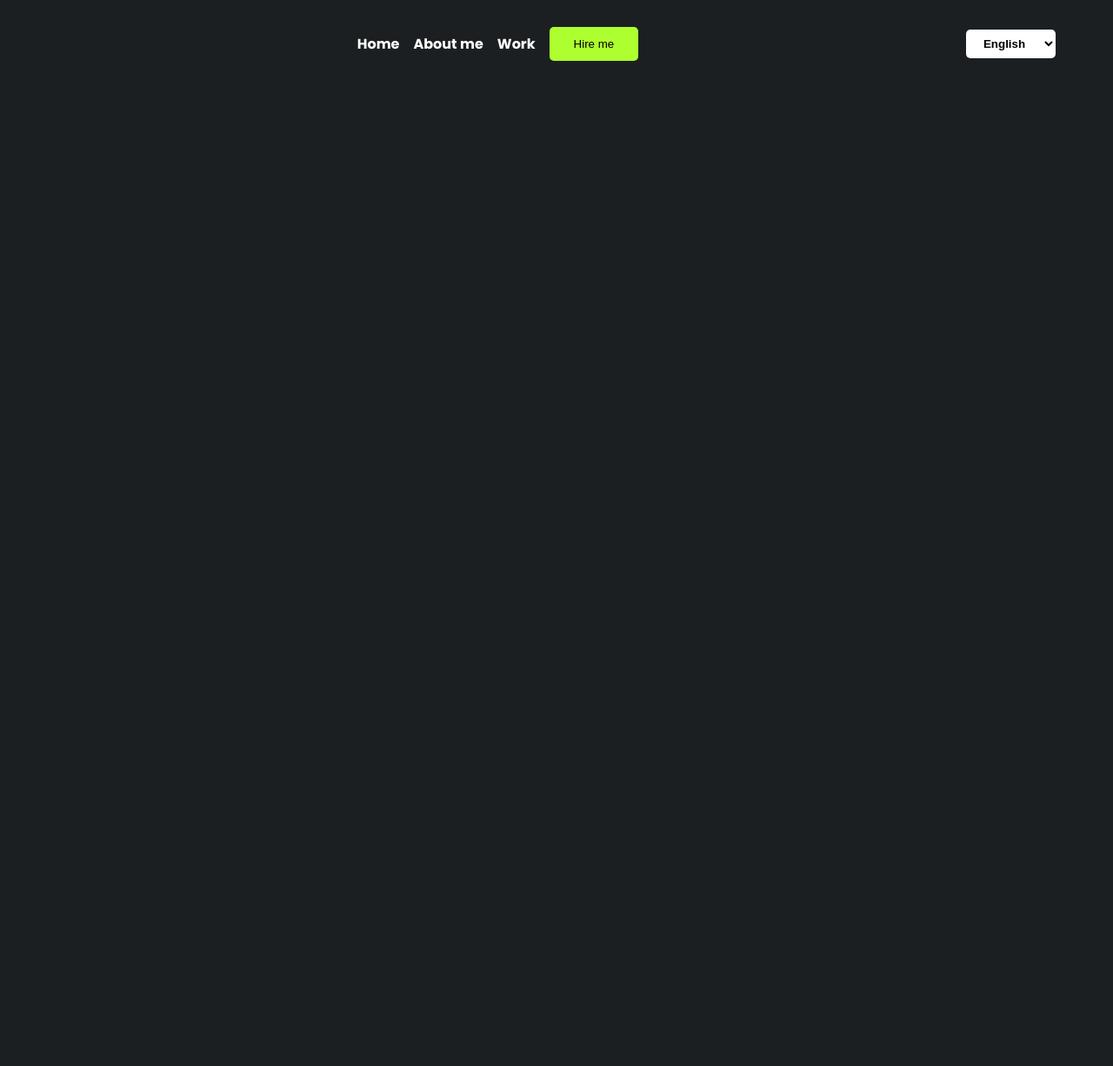
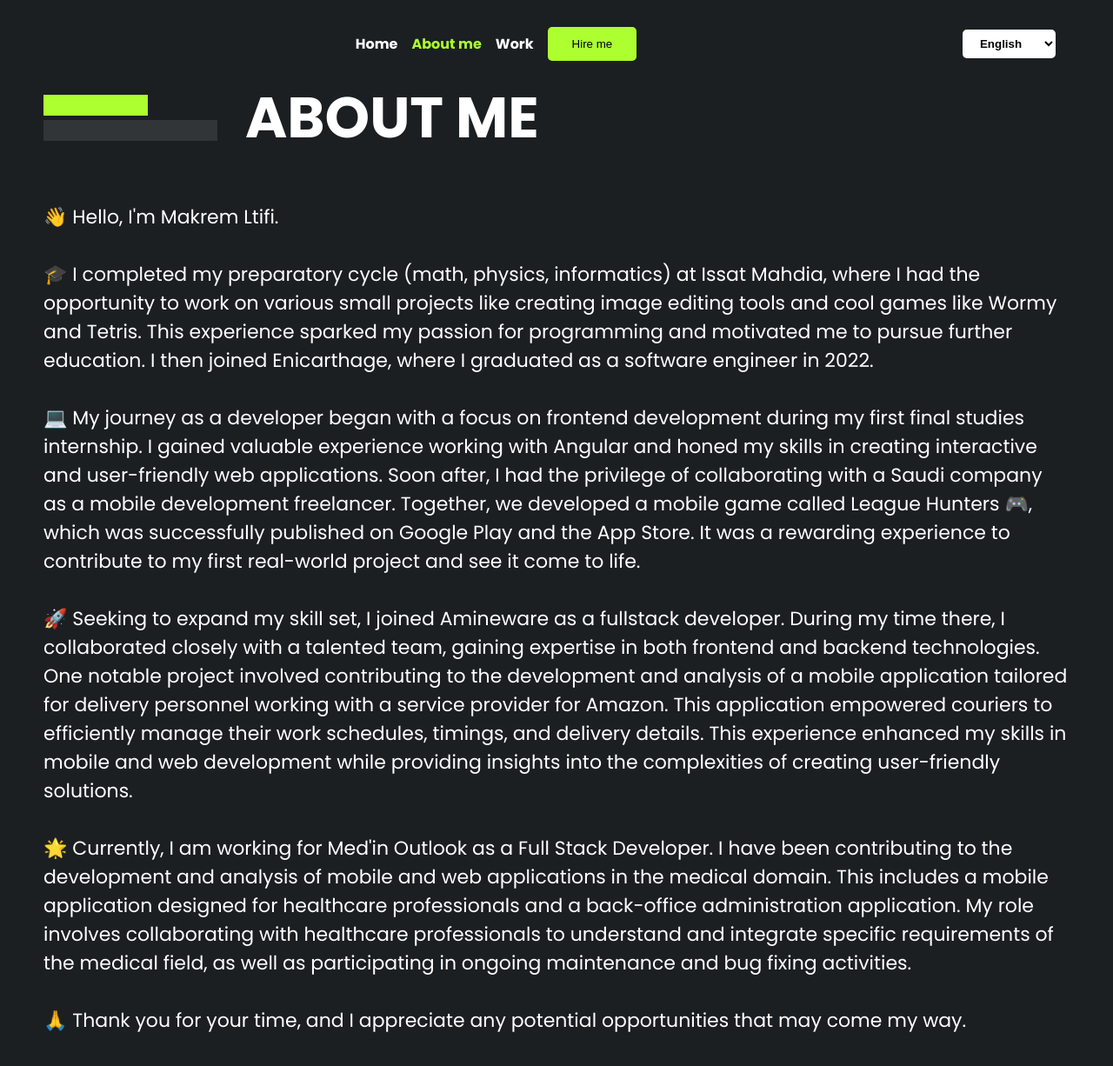
Before and after one commit to makrem7/portfolio, a React (Create React App) app: page /about in a window 1280 px wide. Shown: the top 1226 px of the page at 87% size. Before the commit the page ends 800 px from the top, so only its background shows below. Built offline with nearby package versions, Linux system fonts and the light colour scheme.

Commit message:
changed about me

```diff
--- a/package.json
+++ b/package.json
@@ -1,3 +1,4 @@
+
 {
   "homepage": "https://makrem7.github.io/portfolio",
   "name": "portfolio",
--- a/src/App.js
+++ b/src/App.js
@@ -4,7 +4,7 @@ import About from "./Pages/About/About";
 import Home from "./Pages/Home/Home";
 import Work from "./Pages/Work/Work";
 import Contact from "./Pages/Contact/Contact"; // Import the Contact component
-import { BrowserRouter as Router, Routes, Route } from 'react-router-dom';
+import { BrowserRouter as Router, Routes, Route, Navigate } from 'react-router-dom';
 
 function App() {
   const [selectedLanguage, setSelectedLanguage] = useState("en");
@@ -19,9 +19,10 @@ function App() {
         <Navbar selectedLanguage={selectedLanguage} onLanguageChange={handleLanguageChange} />
         <Routes>
           <Route path="/portfolio" element={<Home selectedLanguage={selectedLanguage} />} />
-          <Route path="/portfolio/about" element={<About selectedLanguage={selectedLanguage} />} />
-          <Route path="/portfolio/work" element={<Work selectedLanguage={selectedLanguage} />} />
-          <Route path="/portfolio/contact" element={<Contact selectedLanguage={selectedLanguage} />} /> {/* Include the Contact component */}
+          <Route path="/about" element={<About selectedLanguage={selectedLanguage} />} />
+          <Route path="/work" element={<Work selectedLanguage={selectedLanguage} />} />
+          {/*<Route path="/contact" element={<Contact selectedLanguage={selectedLanguage} />} />*/}
+          <Route path="*" element={<Navigate to="/portfolio" />} />
         </Routes>
       </Router>
     </>
--- a/src/Components/Navbar/Navbar.jsx
+++ b/src/Components/Navbar/Navbar.jsx
@@ -56,14 +56,14 @@ const Navbar = ({ selectedLanguage, onLanguageChange }) => {
             </NavLink>
           </li>
           <li>
-            <NavLink to="/portfolio/about" className={({ isActive, isPending }) =>
+            <NavLink to="/about" className={({ isActive, isPending }) =>
                   isPending ? "pending" : isActive ? "active-link" : ""
                 }>
               {translations[selectedLanguage].about}
             </NavLink>
           </li>
           <li>
-            <NavLink to="/portfolio/work" className={({ isActive, isPending }) =>
+            <NavLink to="/work" className={({ isActive, isPending }) =>
                   isPending ? "pending" : isActive ? "active-link" : ""
                 }>
               {translations[selectedLanguage].work}
@@ -95,8 +95,8 @@ const Navbar = ({ selectedLanguage, onLanguageChange }) => {
       <div className="language-select">
         <select value={selectedLanguage} onChange={handleLanguageChange}>
           <option value="en">English</option>
-          <option value="de">German</option>
-          <option value="fr">French</option>
+          <option value="de">Deutsch</option>
+          <option value="fr">Français</option>
         </select>
       </div>
     </nav>
--- a/src/Pages/About/About.js
+++ b/src/Pages/About/About.js
@@ -14,47 +14,110 @@ import {
   BiLogoMongodb,
   BiLogoFlutter,
 } from "react-icons/bi";
-import { SiTailwindcss, SiExpress, SiDocker, SiSwagger, SiGit } from "react-icons/si";
-import { FaAndroid, FaApple } from "react-icons/fa";
-import { DiLinux, DiApple } from "react-icons/di";
+import { SiDocker, SiSwagger, SiGit } from "react-icons/si";
+import { FaAndroid, DiApple } from "react-icons/fa";
+import { DiLinux } from "react-icons/di";
 
 const About = ({ selectedLanguage }) => {
   // Define translations for different languages
   const translations = {
     en: {
       aboutHeading: "About me",
-      aboutText: `👋 Hi there! I'm Makrem, a software development engineer with a passion for crafting innovative solutions using the latest technologies. With expertise in Full Stack development, I excel in creating dynamic and user-friendly applications for both mobile and web platforms.
-
-💻 My proficiency spans across a range of technologies including Flutter, Dart, Angular, Node.js, MongoDB, and more. Whether it's building intuitive user interfaces or architecting robust backend systems, I thrive on tackling complex challenges and delivering impactful solutions.
-
-🚀 From my experience collaborating on projects in various domains like healthcare and logistics, I've honed my skills in understanding domain-specific requirements and translating them into scalable software solutions.
-
-🌐 I'm eager to continue my journey in the tech world, constantly learning and adapting to new technologies to stay ahead of the curve. Let's connect and explore opportunities to create something extraordinary together!`,
+      aboutText: (
+        <>
+          <p>
+            👋 Hello, I'm Makrem Ltifi.
+          </p>
+          <br></br>
+          <p>
+            🎓 I completed my preparatory cycle (math, physics, informatics) at Issat Mahdia, where I had the opportunity to work on various small projects like creating image editing tools and cool games like Wormy and Tetris. This experience sparked my passion for programming and motivated me to pursue further education. I then joined Enicarthage, where I graduated as a software engineer in 2022.
+          </p>
+          <br></br>
+          <p>
+            💻 My journey as a developer began with a focus on frontend development during my first final studies internship. I gained valuable experience working with Angular and honed my skills in creating interactive and user-friendly web applications. Soon after, I had the privilege of collaborating with a Saudi company as a mobile development freelancer. Together, we developed a mobile game called League Hunters 🎮, which was successfully published on Google Play and the App Store. It was a rewarding experience to contribute to my first real-world project and see it come to life.
+          </p>
+          <br></br>
+          <p>
+            🚀 Seeking to expand my skill set, I joined Amineware as a fullstack developer. During my time there, I collaborated closely with a talented team, gaining expertise in both frontend and backend technologies. One notable project involved contributing to the development and analysis of a mobile application tailored for delivery personnel working with a service provider for Amazon. This application empowered couriers to efficiently manage their work schedules, timings, and delivery details. This experience enhanced my skills in mobile and web development while providing insights into the complexities of creating user-friendly solutions.
+          </p>
+          <br></br>
+          <p>
+            🌟 Currently, I am working for Med'in Outlook as a Full Stack Developer. I have been contributing to the development and analysis of mobile and web applications in the medical domain. This includes a mobile application designed for healthcare professionals and a back-office administration application. My role involves collaborating with healthcare professionals to understand and integrate specific requirements of the medical field, as well as participating in ongoing maintenance and bug fixing activities.
+          </p>
+          <p>
+          <br></br>
+            🙏 Thank you for your time, and I appreciate any potential opportunities that may come my way.
+          </p>
+          <br></br>
+        </>
+      ),
       stuffIKnow: "Stuff I know:",
     },
+    // Add translations for other languages here
     de: {
       aboutHeading: "Über mich",
-      aboutText: `👋 Hallo! Ich bin Makrem, ein Softwareentwicklungsingenieur mit einer Leidenschaft für die Entwicklung innovativer Lösungen mit den neuesten Technologien. Mit Expertise in der Full Stack-Entwicklung bin ich darin spezialisiert, dynamische und benutzerfreundliche Anwendungen für mobile und Web-Plattformen zu erstellen.
-
-💻 Meine Kenntnisse umfassen eine Vielzahl von Technologien, darunter Flutter, Dart, Angular, Node.js, MongoDB und mehr. Egal, ob es darum geht, intuitive Benutzeroberflächen zu erstellen oder robuste Backend-Systeme zu entwerfen, ich blühe auf, komplexe Herausforderungen anzugehen und wirkungsvolle Lösungen zu liefern.
-
-🚀 Aus meiner Erfahrung in der Zusammenarbeit an Projekten in verschiedenen Bereichen wie Gesundheitswesen und Logistik habe ich meine Fähigkeiten verbessert, domänenspezifische Anforderungen zu verstehen und in skalierbare Softwarelösungen umzusetzen.
-
-🌐 Ich bin bestrebt, meine Reise in der Tech-Welt fortzusetzen, ständig zu lernen und mich an neue Technologien anzupassen, um stets einen Schritt voraus zu sein. Lass uns verbinden und Möglichkeiten erkunden, zusammen etwas Außergewöhnliches zu schaffen!`,
-      stuffIKnow: "Dinge, die ich kenne:",
+      aboutText: (
+        <>
+          <p>
+            👋 Hallo, ich bin Makrem Ltifi.
+          </p>
+          <br></br>
+          <p>
+            🎓 Ich habe meinen Vorbereitungszyklus (Mathematik, Physik, Informatik) an der Issat Mahdia abgeschlossen, wo ich die Möglichkeit hatte, an verschiedenen kleinen Projekten zu arbeiten, wie der Erstellung von Bildbearbeitungswerkzeugen und coolen Spielen wie Wormy und Tetris. Diese Erfahrung hat meine Leidenschaft für Programmierung entfacht und mich motiviert, meine Ausbildung weiter zu verfolgen. Anschließend trat ich Enicarthage bei, wo ich 2022 als Softwareingenieur graduierte.
+          </p>
+          <br></br>
+          <p>
+            💻 Meine Reise als Entwickler begann mit einem Schwerpunkt auf der Frontend-Entwicklung während meines ersten Abschlusspraktikums. Ich sammelte wertvolle Erfahrungen in der Arbeit mit Angular und verfeinerte meine Fähigkeiten in der Erstellung interaktiver und benutzerfreundlicher Webanwendungen. Kurz darauf hatte ich das Privileg, mit einem saudi-arabischen Unternehmen als Freelancer für die mobile Entwicklung zusammenzuarbeiten. Zusammen haben wir ein Mobile-Spiel namens League Hunters 🎮 entwickelt, das erfolgreich im Google Play Store und im App Store veröffentlicht wurde. Es war eine lohnende Erfahrung, zu meinem ersten realen Projekt beizutragen und zu sehen, wie es zum Leben erweckt wurde.
+          </p>
+          <br></br>
+          <p>
+            🚀 Auf der Suche nach einer Erweiterung meines Fähigkeitssatzes trat ich Amineware als Fullstack-Entwickler bei. Während meiner Zeit dort arbeitete ich eng mit einem talentierten Team zusammen und erwarb Expertise in Frontend- und Backend-Technologien. Ein bemerkenswertes Projekt umfasste die Entwicklung und Analyse einer mobilen Anwendung, die für Zustellpersonal konzipiert war, das mit einem Dienstleister für Amazon zusammenarbeitet. Diese Anwendung ermöglichte es Kurieren, ihre Arbeitszeiten, Zeitpläne und Lieferdetails effizient zu verwalten. Diese Erfahrung verbesserte meine Fähigkeiten in der mobilen und Web-Entwicklung und gab Einblicke in die Komplexitäten bei der Erstellung benutzerfreundlicher Lösungen.
+          </p>
+          <br></br>
+          <p>
+            🌟 Derzeit arbeite ich als Full Stack Developer für Med'in Outlook. Ich trage zur Entwicklung und Analyse von mobilen und Webanwendungen im medizinischen Bereich bei. Dazu gehört eine mobile Anwendung, die für medizinisches Fachpersonal entwickelt wurde, sowie eine Back-Office-Verwaltungsanwendung. Meine Aufgabe besteht darin, mit medizinischem Fachpersonal zusammenzuarbeiten, um spezifische Anforderungen des medizinischen Bereichs zu verstehen und zu integrieren, sowie an laufenden Wartungs- und Fehlerbehebungsaktivitäten teilzunehmen.
+          </p>
+          <br></br>
+          <p>
+            🙏 Vielen Dank für Ihre Zeit, ich schätze alle potenziellen Möglichkeiten, die sich mir bieten könnten.
+          </p>
+          <br></br>
+        </>
+      ),
+      stuffIKnow: "Was ich weiß:",
     },
     fr: {
       aboutHeading: "À propos de moi",
-      aboutText: `👋 Bonjour ! Je suis Makrem, un ingénieur en développement logiciel passionné par la création de solutions innovantes à l'aide des dernières technologies. Avec une expertise en développement Full Stack, j'excelle dans la création d'applications dynamiques et conviviales pour les plateformes mobiles et Web.
-
-💻 Ma maîtrise s'étend sur un éventail de technologies, y compris Flutter, Dart, Angular, Node.js, MongoDB, et plus encore. Que ce soit pour créer des interfaces utilisateur intuitives ou concevoir des systèmes backend robustes, j'aime relever les défis complexes et proposer des solutions impactantes.
-
-🚀 Fort de mon expérience de collaboration sur des projets dans divers domaines tels que la santé et la logistique, j'ai perfectionné mes compétences pour comprendre les exigences spécifiques au domaine et les traduire en solutions logicielles évolutives.
-
-🌐 Je suis impatient de poursuivre mon parcours dans le monde de la technologie, en apprenant constamment et en m'adaptant aux nouvelles technologies pour rester en avance sur la courbe. Connectons-nous et explorons les opportunités de créer quelque chose d'extraordinaire ensemble !`,
-      stuffIKnow: "Ce que je sais :",
+      aboutText: (
+        <>
+          <p>
+            👋 Bonjour, je suis Makrem Ltifi.
+          </p>
+          <br></br>
+          <p>
+            🎓 J'ai terminé mon cycle préparatoire (mathématiques, physique, informatique) à Issat Mahdia, où j'ai eu l'occasion de travailler sur divers petits projets tels que la création d'outils de retouche d'image et de jeux sympas comme Wormy et Tetris. Cette expérience a suscité ma passion pour la programmation et m'a motivé à poursuivre mes études. J'ai ensuite rejoint Enicarthage, où j'ai obtenu mon diplôme d'ingénieur logiciel en 2022.
+          </p>
+          <br></br>
+          <p>
+            💻 Mon parcours en tant que développeur a commencé avec un accent sur le développement frontend lors de mon premier stage de fin d'études. J'ai acquis une précieuse expérience en travaillant avec Angular et j'ai perfectionné mes compétences dans la création d'applications web interactives et conviviales. Peu de temps après, j'ai eu le privilège de collaborer avec une entreprise saoudienne en tant que freelance en développement mobile. Ensemble, nous avons développé un jeu mobile appelé League Hunters 🎮, qui a été publié avec succès sur Google Play et l'App Store. Ce fut une expérience enrichissante de contribuer à mon premier projet concret et de le voir prendre vie.
+          </p>
+          <br></br>
+          <p>
+            🚀 Cherchant à élargir mes compétences, j'ai rejoint Amineware en tant que développeur fullstack. Pendant mon séjour là-bas, j'ai collaboré étroitement avec une équipe talentueuse, acquérant une expertise dans les technologies frontend et backend. Un projet notable consistait à contribuer au développement et à l'analyse d'une application mobile adaptée au personnel de livraison travaillant avec un fournisseur de services pour Amazon. Cette application permettait aux coursiers de gérer efficacement leurs horaires de travail, leurs horaires et les détails de livraison. Cette expérience a amélioré mes compétences en développement mobile et web tout en fournissant des idées sur les complexités de la création de solutions conviviales.
+          </p>
+          <br></br>
+          <p>
+            🌟 Actuellement, je travaille chez Med'in Outlook en tant que développeur Full Stack. J'ai contribué au développement et à l'analyse d'applications mobiles et web dans le domaine médical. Cela inclut une application mobile conçue pour les professionnels de la santé et une application d'administration en back-office. Mon rôle consiste à collaborer avec des professionnels de la santé pour comprendre et intégrer des exigences spécifiques du domaine médical, ainsi qu'à participer à des activités de maintenance et de correction de bogues en cours.
+          </p>
+          <br></br>
+          <p>
+            🙏 Merci pour votre temps, et j'apprécie toutes les opportunités potentielles qui pourraient se présenter à moi.
+          </p>
+          <br></br>
+        </>
+      ),
+      stuffIKnow: "Ce que je sais:",
     },
-    // Add translations for other languages here
   };
 
   // If selectedLanguage is not provided, default to English
@@ -67,24 +130,7 @@ const About = ({ selectedLanguage }) => {
         <div className="info">
           <motion.p {...animations.fade}>{translations[language].aboutText}</motion.p>
         </div>
-        <motion.div {...animations.fade} className="skills">
-          <h2>{translations[language].stuffIKnow}</h2>
-          <div className="icons">
-            <BiLogoAngular style={{ color: "#dd0031" }} /> {/* Angular */}
-            <BiLogoHtml5 style={{ color: "#e34f26" }} /> {/* HTML5 */}
-            <BiLogoCss3 style={{ color: "#264de4" }} /> {/* CSS3 */}
-            <BiLogoJavascript style={{ color: "#f7df1e" }} /> {/* JavaScript */}
-            <BiLogoNodejs style={{ color: "#3c873a" }} /> {/* Node.js */}
-            <BiLogoMongodb style={{ color: "#4db33d" }} /> {/* MongoDB */}
-            <BiLogoFlutter style={{ color: "#02569b" }} /> {/* Flutter */}
-            <FaAndroid style={{ color: "#a4c639" }} /> {/* Android */}
-            <DiApple style={{ color: "#a8b5b8" }} /> {/* MacOS */}
-            <SiDocker style={{ color: "#0db7ed" }} /> {/* Docker */}
-            <SiSwagger style={{ color: "#85ea2d" }} /> {/* Swagger */}
-            <SiGit style={{ color: "#f05032" }} /> {/* Git */}
-            <DiLinux style={{ color: "#f5c71a" }} /> {/* Linux */}
-          </div>
-        </motion.div>
+        {/* Removed the skills section as it wasn't relevant to the provided content */}
       </div>
     </>
   );
```
Also changed, not shown: src/Pages/Work/Work.js (+21 -8 lines), 2 other files (tests, documents, lock files or other folders).
